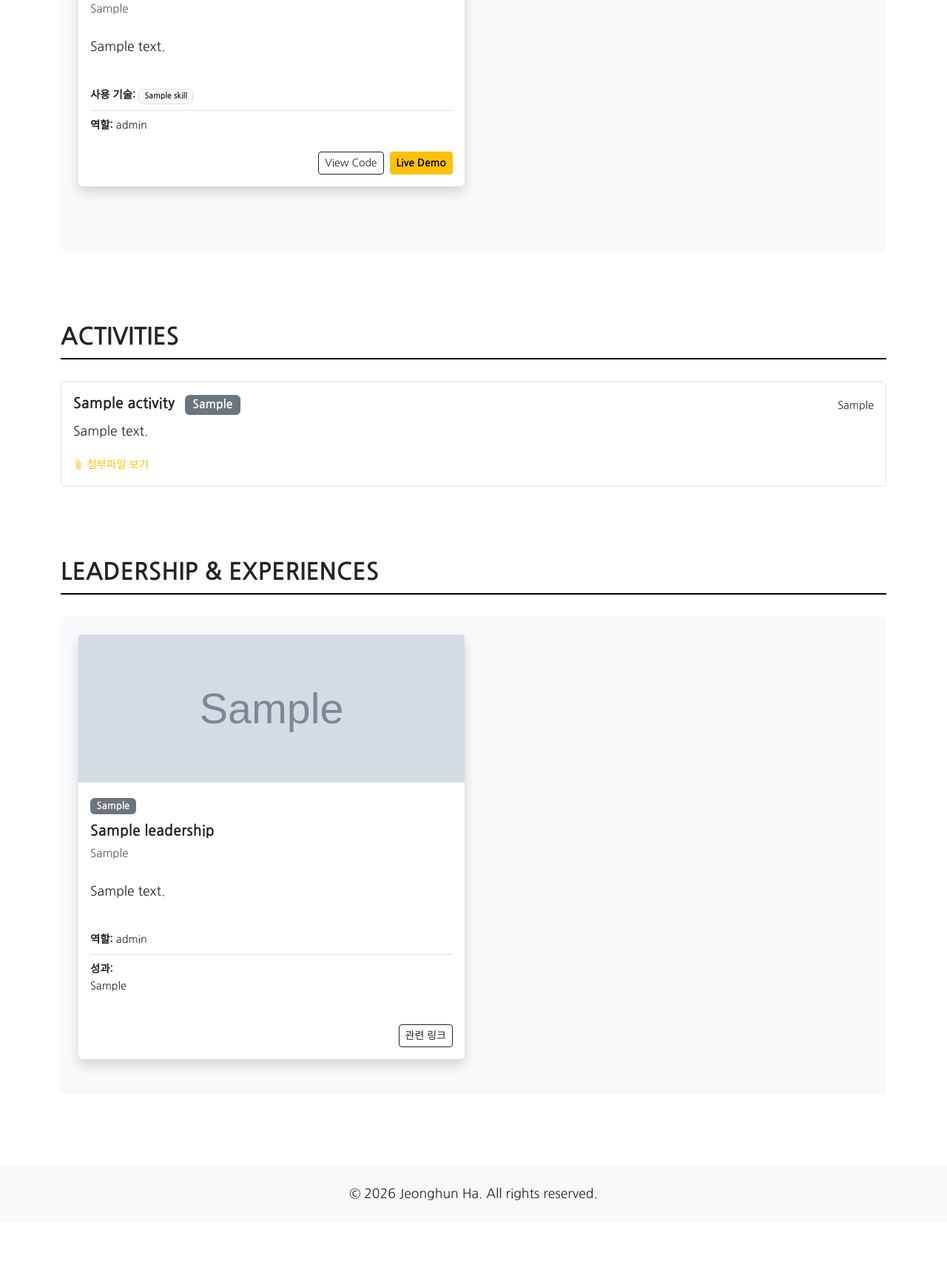
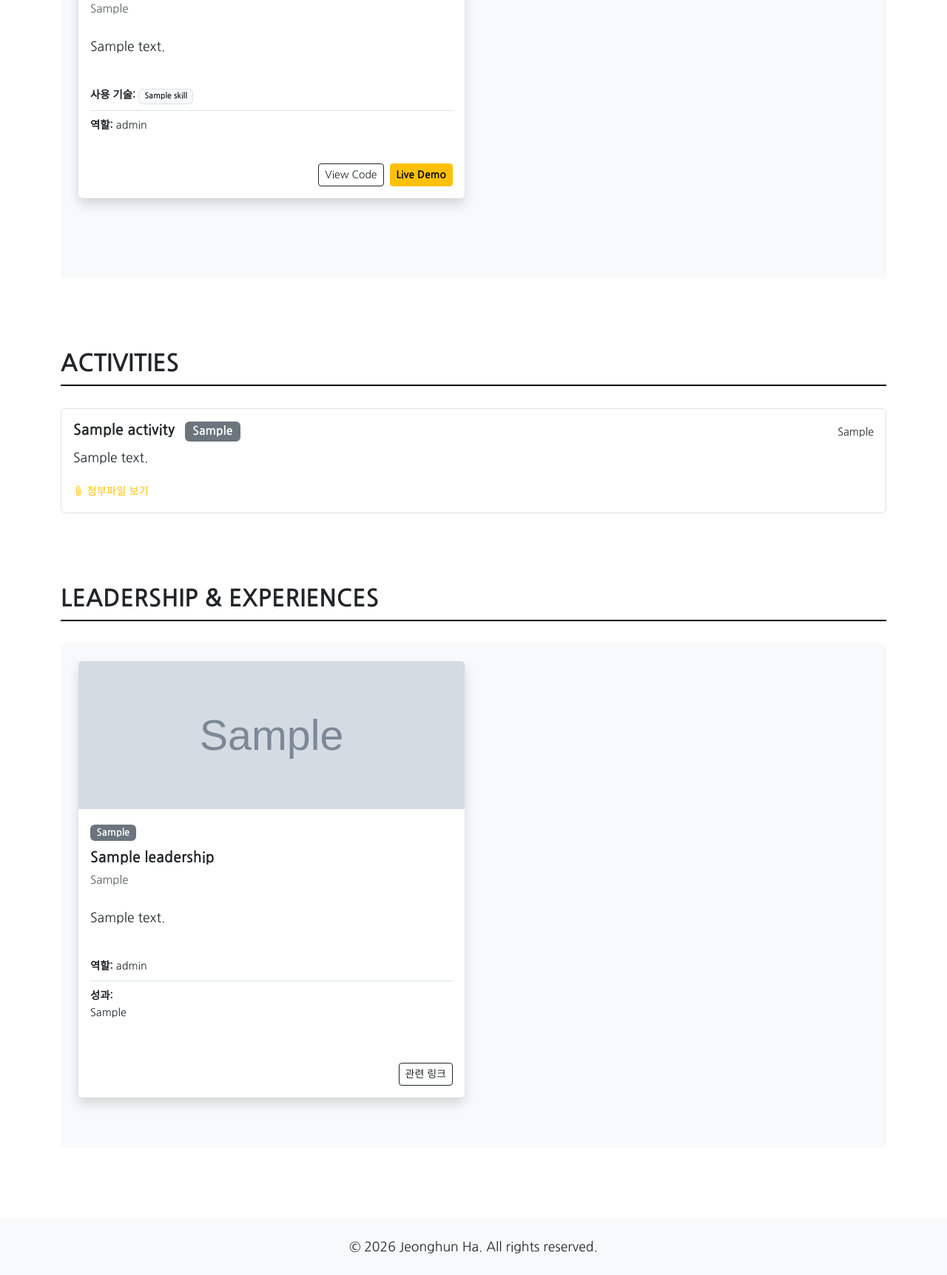
Before and after one commit to jhHa0320/about-me, a Django app: page / in a window 1280 px wide. Shown: the part 1917-3641 px from the top of the page at 74% size. Before the commit the page ends 3540 px from the top, so only its background shows below. Run offline with Django 5.2, Linux system fonts and the light colour scheme; tables that the repository leaves empty hold one stand-in row (values such as "Sample post"); grey boxes marked "Sample" are stand-in pictures.

Commit message:
콘텐츠 하단 정렬->상단 정렬 변경

```diff
--- a/portfolio/templates/portfolio/home.html
+++ b/portfolio/templates/portfolio/home.html
@@ -20,6 +20,24 @@
                         display: inline-block;
                         min-width: 80px;
                         font-weight: bold;
+                    }
+
+                    /* 프로젝트 및 리더십 모바일 가로 스크롤 스타일 */
+                    #project-list,
+                    #leadership-list {
+                        display: flex !important;
+                        flex-wrap: nowrap !important;
+                        overflow-x: auto !important;
+                        align-items: flex-start !important;
+                        /* 상단 정렬 강제 */
+                        scroll-snap-type: x mandatory;
+                        -webkit-overflow-scrolling: touch;
+                        padding-bottom: 20px;
+                        gap: 15px;
+                        scrollbar-width: none;
+                        /* Firefox */
+                        -ms-overflow-style: none;
+                        /* IE/Edge */
                     }
                 </style>
                 <p class="mb-1">
@@ -297,7 +315,7 @@
                 data-type="{% if project.type %}{{ project.type.id }}{% else %}none{% endif %}"
                 data-scope="{{ project.scope }}"
                 data-tech-stacks="{% for tech in project.tech_stacks.all %}{{ tech.id }} {% endfor %}">
-                <div class="card h-100 shadow border-0 position-relative project-card-hover">
+                <div class="card h-auto h-md-100 shadow border-0 position-relative project-card-hover">
                     {% if project.image %}
                     <img src="{{ project.image.url }}" class="card-img-top" alt="{{ project.title }}"
                         style="height: 200px; object-fit: cover;">
@@ -319,7 +337,7 @@
                             <small class="text-muted">{{ project.period }}</small>
                         </div>
 
-                        <p class="card-text flex-grow-1">{{ project.description|linebreaks }}</p>
+                        <p class="card-text">{{ project.description|linebreaks }}</p>
 
                         <ul class="list-group list-group-flush mb-3 small">
                             <li class="list-group-item px-0">
@@ -333,7 +351,7 @@
                             </li>
                         </ul>
 
-                        <div class="mt-auto d-flex align-items-center justify-content-end gap-2"
+                        <div class="mt-3 d-flex align-items-center justify-content-end gap-2"
                             style="position: relative; z-index: 2;">
                             {% if project.github_url %}
                             <a href="{{ project.github_url }}" class="btn btn-outline-dark btn-sm" target="_blank">View
@@ -659,7 +677,7 @@
         <div class="row" id="leadership-list">
             {% for leadership in leaderships %}
             <div class="col-md-6 mb-4">
-                <div class="card h-100 shadow border-0 position-relative project-card-hover">
+                <div class="card h-auto h-md-100 shadow border-0 position-relative project-card-hover">
                     {% if leadership.image %}
                     <img src="{{ leadership.image.url }}" class="card-img-top" alt="{{ leadership.title }}"
                         style="height: 200px; object-fit: cover;">
@@ -679,7 +697,7 @@
                             <small class="text-muted">{{ leadership.period }}</small>
                         </div>
 
-                        <p class="card-text flex-grow-1">{{ leadership.description|linebreaks }}</p>
+                        <p class="card-text">{{ leadership.description|linebreaks }}</p>
 
                         <ul class="list-group list-group-flush mb-3 small">
                             <li class="list-group-item px-0">
@@ -692,7 +710,7 @@
                             {% endif %}
                         </ul>
 
-                        <div class="mt-auto d-flex align-items-center justify-content-end"
+                        <div class="mt-3 d-flex align-items-center justify-content-end"
                             style="position: relative; z-index: 2;">
                             {% if leadership.link %}
                             <a href="{{ leadership.link }}" class="btn btn-outline-dark btn-sm" target="_blank">관련
```
